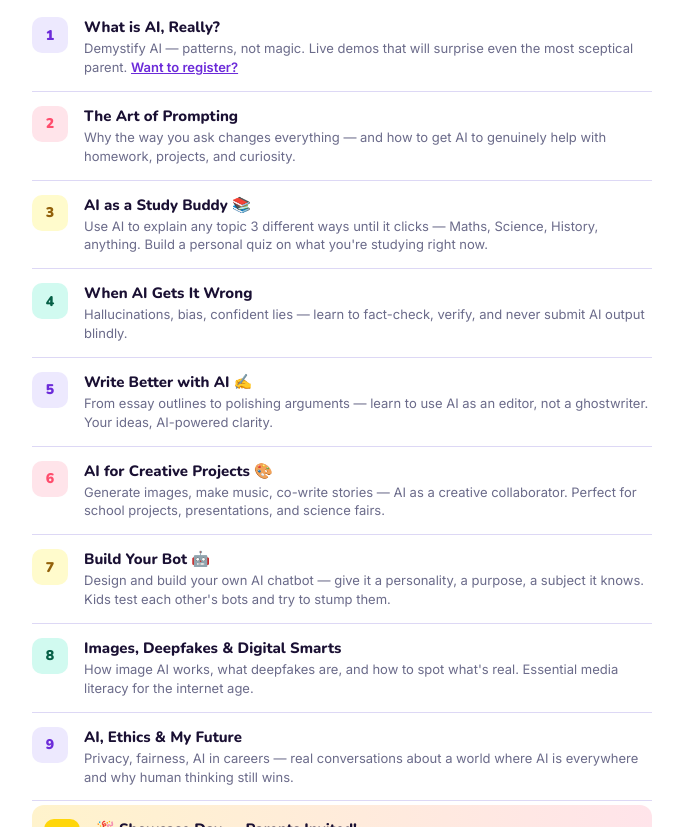
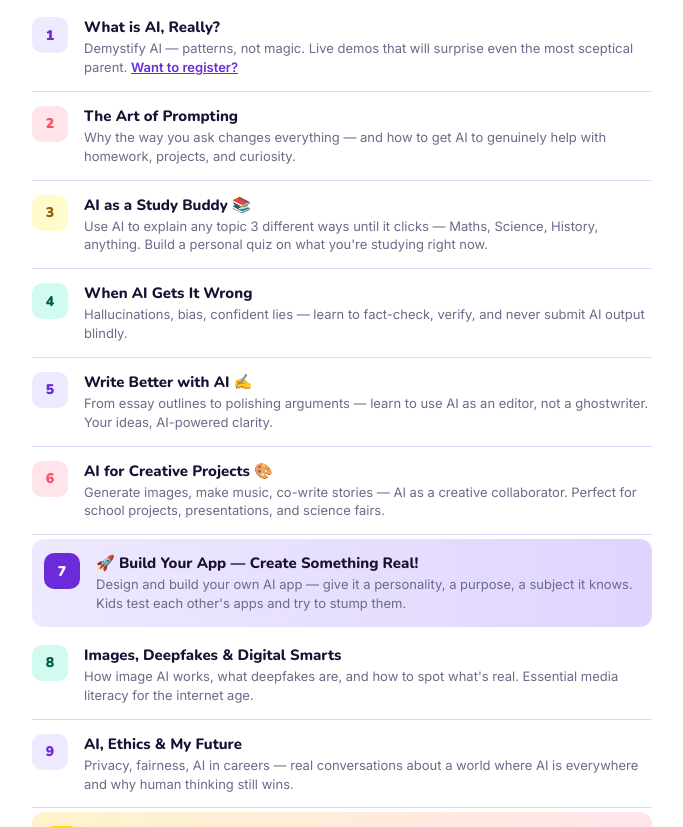
Before and after one commit to shrutibhargavabain/ai-explorers-club, a plain HTML site: page index.html in a window 1280 px wide. Shown: the part 2184-3011 px from the top of the page, without its empty margins (298-981 px from the left). Drawn offline with nearby package versions, Linux system fonts and the light colour scheme.

Commit message:
Update index.html

```diff
--- a/index.html
+++ b/index.html
@@ -826,7 +826,7 @@ textarea { resize: vertical; min-height: 80px; }
       <div class="project-examples">
         <div class="project-example">
           <div class="icon">🤖</div>
-          A chatbot that teaches a topic they love
+          A custom app that teaches a topic they love
         </div>
         <div class="project-example">
           <div class="icon">🎨</div>
@@ -944,9 +944,9 @@ textarea { resize: vertical; min-height: 80px; }
         <div class="class-num" style="background:#FFE4EA;color:#FF4D6D;">6</div>
         <div class="class-info"><h4>AI for Creative Projects 🎨</h4><p>Generate images, make music, co-write stories — AI as a creative collaborator. Perfect for school projects, presentations, and science fairs.</p></div>
       </div>
-      <div class="class-item">
-        <div class="class-num" style="background:#FFFBCC;color:#92610A;">7</div>
-        <div class="class-info"><h4>Build Your Bot 🤖</h4><p>Design and build your own AI chatbot — give it a personality, a purpose, a subject it knows. Kids test each other's bots and try to stump them.</p></div>
+      <div class="class-item" style="background:linear-gradient(90deg,#EDE9FE,#E0D4FF);border-radius:12px;padding:14px 12px;border:none;margin-top:4px;margin-bottom:4px;">
+        <div class="class-num" style="background:#6C2BD9;color:#fff;">7</div>
+        <div class="class-info"><h4>🚀 Build Your App — Create Something Real!</h4><p>Design and build your own AI app — give it a personality, a purpose, a subject it knows. Kids test each other's apps and try to stump them.</p></div>
       </div>
       <div class="class-item">
         <div class="class-num" style="background:#D1FAF0;color:#065F46;">8</div>
```
